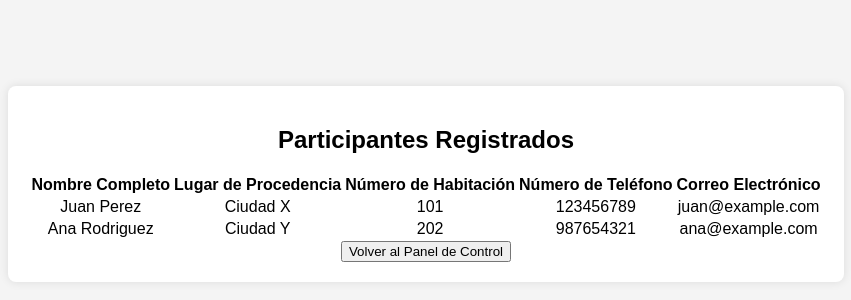
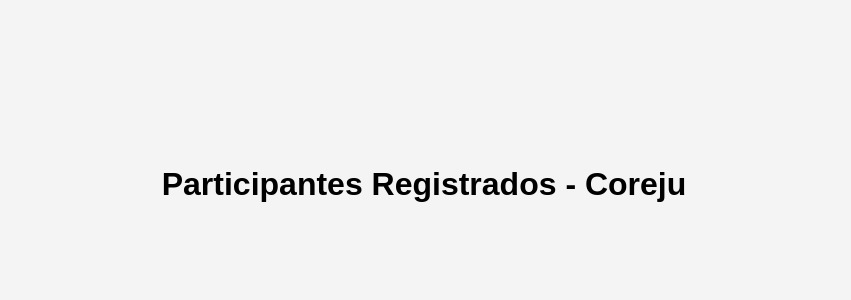
Before and after one commit to juanzumaxl/coreju, a plain HTML site: page registrados.html in a window 1280 px wide. Shown: the part 216-516 px from the top of the page, without its empty margins (214-1065 px from the left). Drawn offline with nearby package versions, Linux system fonts and the light colour scheme; files that its build step writes are made by us from their sources.

Commit message:
Update registrados.html

```diff
--- a/registrados.html
+++ b/registrados.html
@@ -1,50 +1,17 @@
 <!DOCTYPE html>
-<html lang="en">
+<html lang="es">
 <head>
     <meta charset="UTF-8">
     <meta name="viewport" content="width=device-width, initial-scale=1.0">
-    <title>Coreju Event - Registrados</title>
+    <title>Participantes Registrados - Coreju</title>
     <link rel="stylesheet" href="styles.css">
 </head>
 <body>
-    <div class="container">
-        <h2>Participantes Registrados</h2>
-        <table>
-            <thead>
-                <tr>
-                    <th>Nombre Completo</th>
-                    <th>Lugar de Procedencia</th>
-                    <th>Número de Habitación</th>
-                    <th>Número de Teléfono</th>
-                    <th>Correo Electrónico</th>
-                </tr>
-            </thead>
-            <tbody id="registeredParticipants">
-                <!-- Aquí se mostrarán dinámicamente los participantes registrados -->
-            </tbody>
-        </table>
-        <a href="dashboard.html"><button>Volver al Panel de Control</button></a>
-    </div>
+    <h1>Participantes Registrados - Coreju</h1>
+    <table id="registeredParticipants">
+        <!-- Contenido generado dinámicamente por JavaScript -->
+    </table>
 
     <script src="script.js"></script>
-    <script>
-        // Puedes cargar dinámicamente los datos de los participantes registrados aquí
-        // Por ahora, mostraré un ejemplo estático.
-        var registeredParticipants = [
-            { fullName: "Juan Perez", location: "Ciudad X", roomNumber: "101", phoneNumber: "123456789", email: "juan@example.com" },
-            { fullName: "Ana Rodriguez", location: "Ciudad Y", roomNumber: "202", phoneNumber: "987654321", email: "ana@example.com" }
-        ];
-
-        var participantsTable = document.getElementById("registeredParticipants");
-
-        registeredParticipants.forEach(function (participant) {
-            var row = participantsTable.insertRow();
-            row.insertCell(0).innerText = participant.fullName;
-            row.insertCell(1).innerText = participant.location;
-            row.insertCell(2).innerText = participant.roomNumber;
-            row.insertCell(3).innerText = participant.phoneNumber;
-            row.insertCell(4).innerText = participant.email;
-        });
-    </script>
 </body>
 </html>
```
